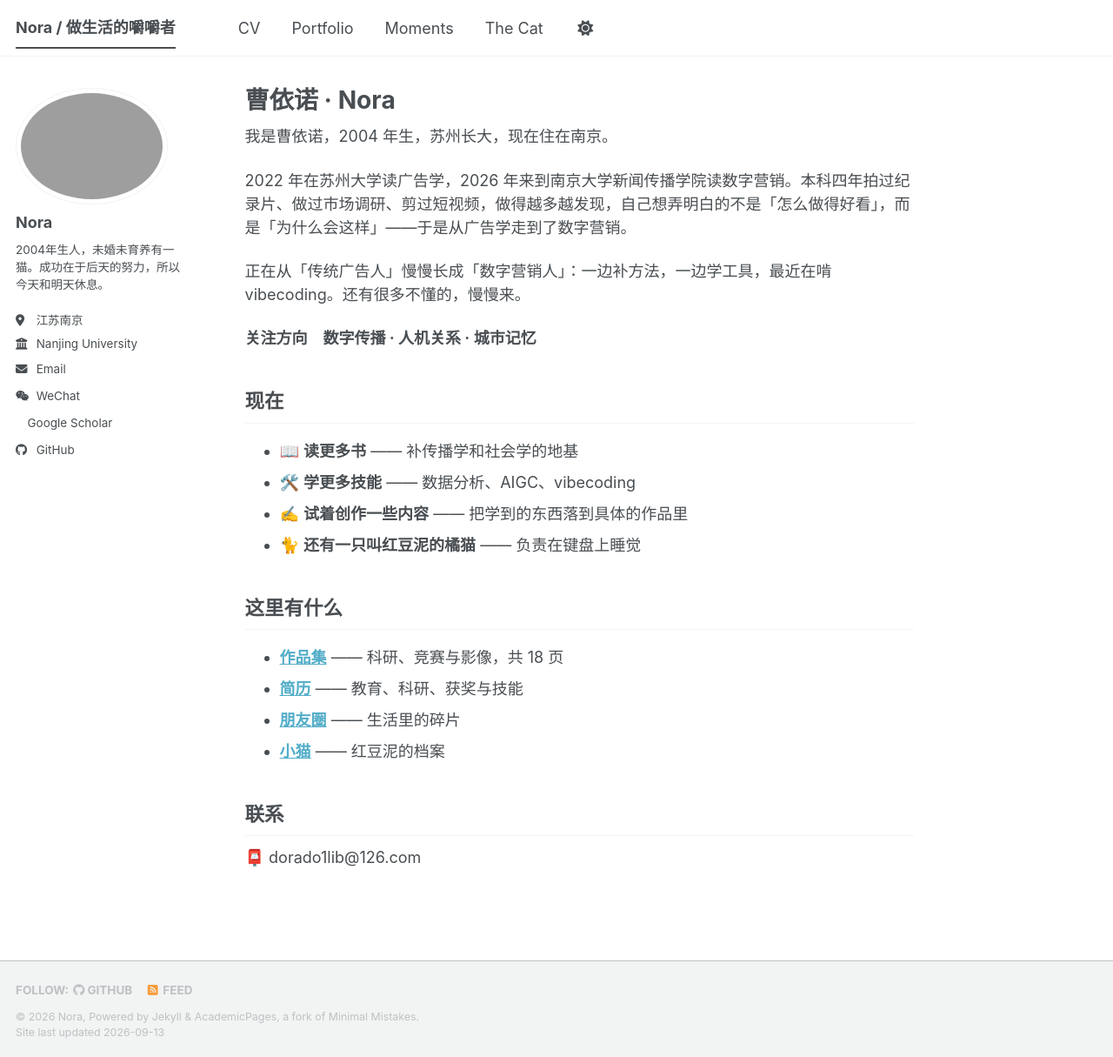
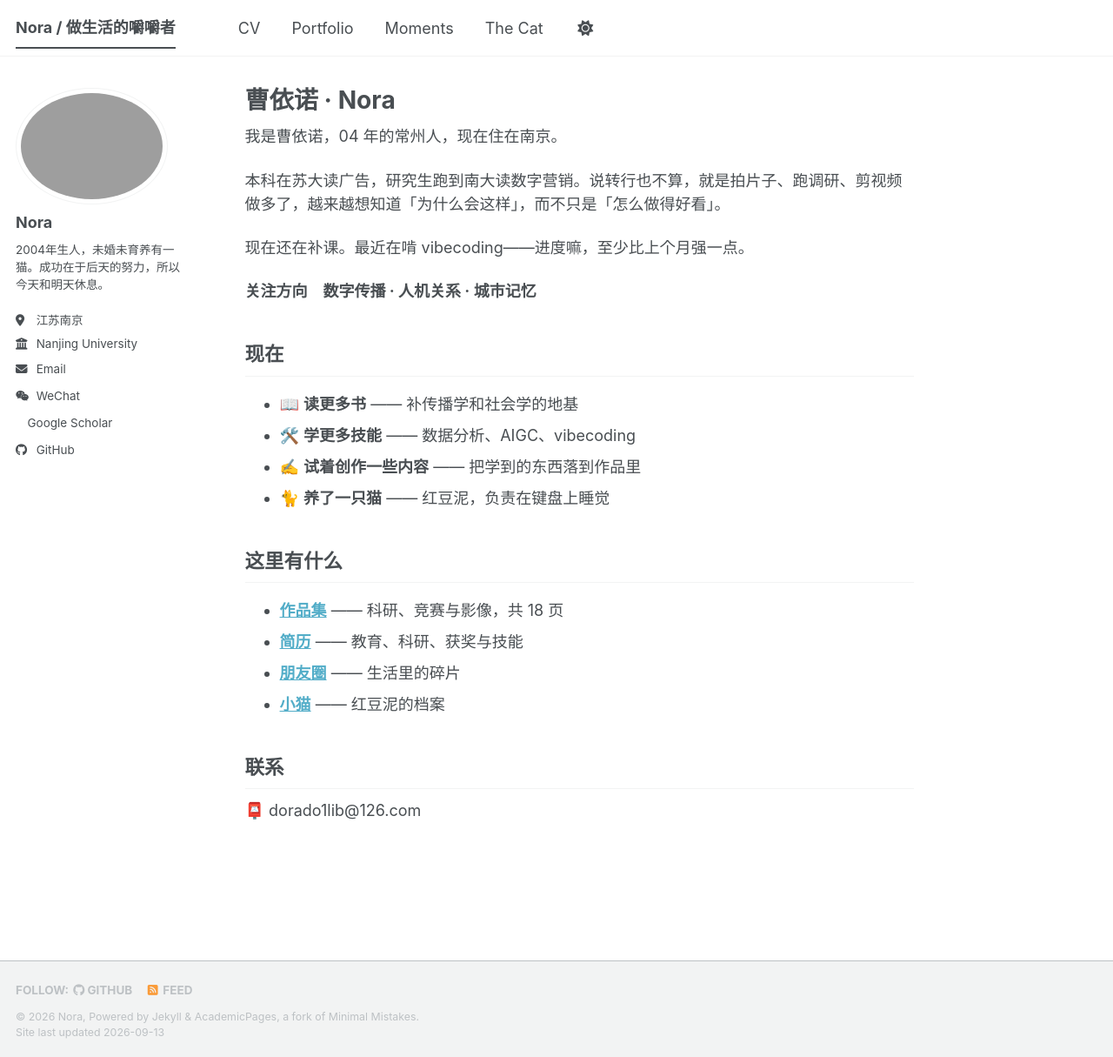
Before and after one commit to Nora1lib/Nora1lib.github.io, a Jekyll site: the page built from _pages/about.md, in a window 1280 px wide and 1215 px high. Shown: the whole window at 87% size. Built offline with Jekyll 4.4.1, drawn with Linux system fonts in a browser that asks for light colours; a style sheet for code colours, icons or effects is not loaded.

Commit message:
首页自我介绍：改正常州籍贯，语气改得活泼口语
- 常州人（之前误写成苏州长大）
- 去掉工整的排比和总结句，改用短句口语
- 加一点自嘲（「说转行也不算」「进度嘛，至少比上个月强一点」）

```diff
--- a/_pages/about.md
+++ b/_pages/about.md
@@ -8,11 +8,11 @@ redirect_from:
   - /about.html
 ---
 
-我是曹依诺，2004 年生，苏州长大，现在住在南京。
+我是曹依诺，04 年的常州人，现在住在南京。
 
-2022 年在苏州大学读广告学，2026 年来到南京大学新闻传播学院读数字营销。本科四年拍过纪录片、做过市场调研、剪过短视频，做得越多越发现，自己想弄明白的不是「怎么做得好看」，而是「为什么会这样」——于是从广告学走到了数字营销。
+本科在苏大读广告，研究生跑到南大读数字营销。说转行也不算，就是拍片子、跑调研、剪视频做多了，越来越想知道「为什么会这样」，而不只是「怎么做得好看」。
 
-正在从「传统广告人」慢慢长成「数字营销人」：一边补方法，一边学工具，最近在啃 vibecoding。还有很多不懂的，慢慢来。
+现在还在补课。最近在啃 vibecoding——进度嘛，至少比上个月强一点。
 
 **关注方向　数字传播 · 人机关系 · 城市记忆**
 
@@ -20,8 +20,8 @@ redirect_from:
 
 - 📖 **读更多书** —— 补传播学和社会学的地基
 - 🛠️ **学更多技能** —— 数据分析、AIGC、vibecoding
-- ✍️ **试着创作一些内容** —— 把学到的东西落到具体的作品里
-- 🐈 **还有一只叫红豆泥的橘猫** —— 负责在键盘上睡觉
+- ✍️ **试着创作一些内容** —— 把学到的东西落到作品里
+- 🐈 **养了一只猫** —— 红豆泥，负责在键盘上睡觉
 
 ## 这里有什么
 
```
